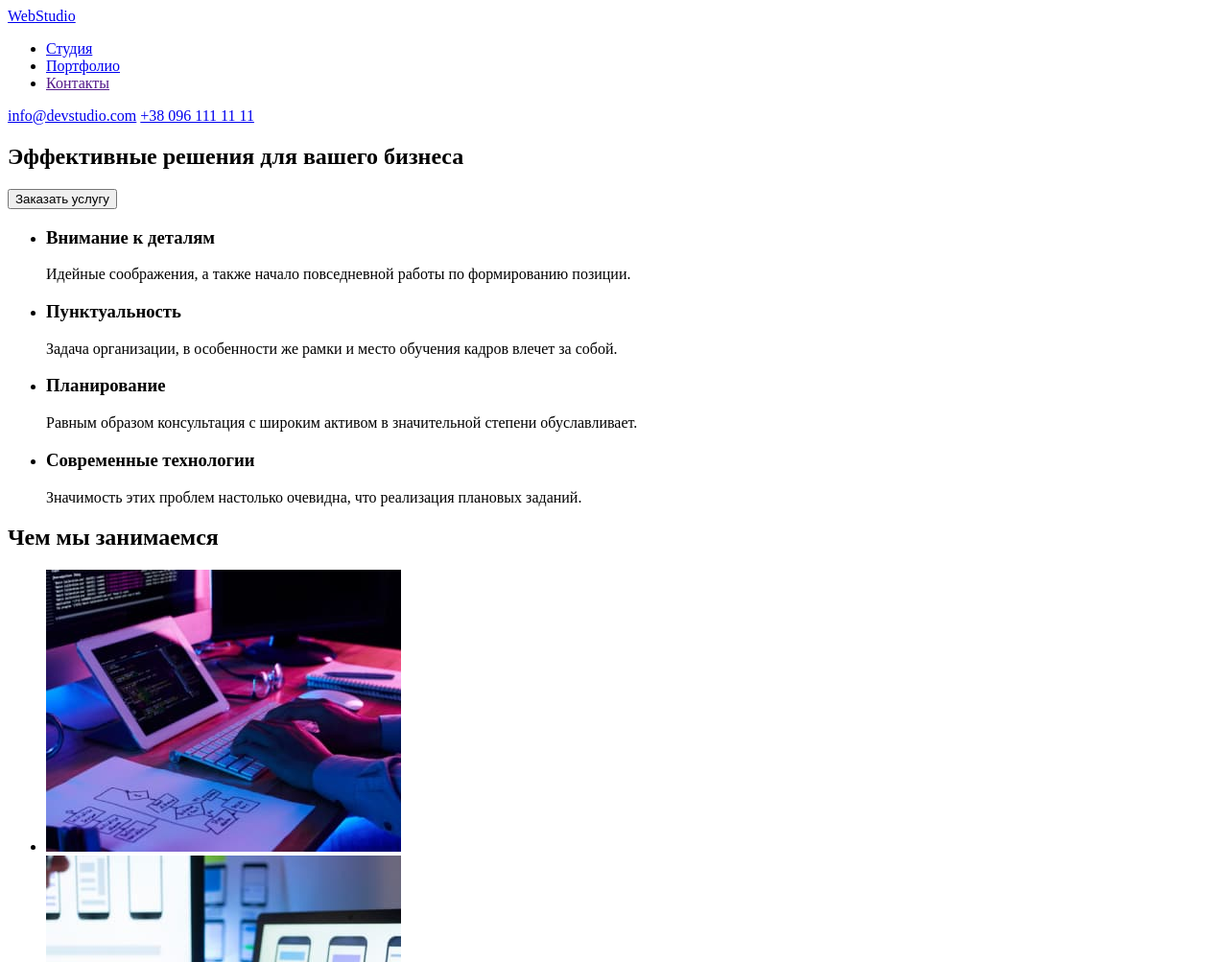
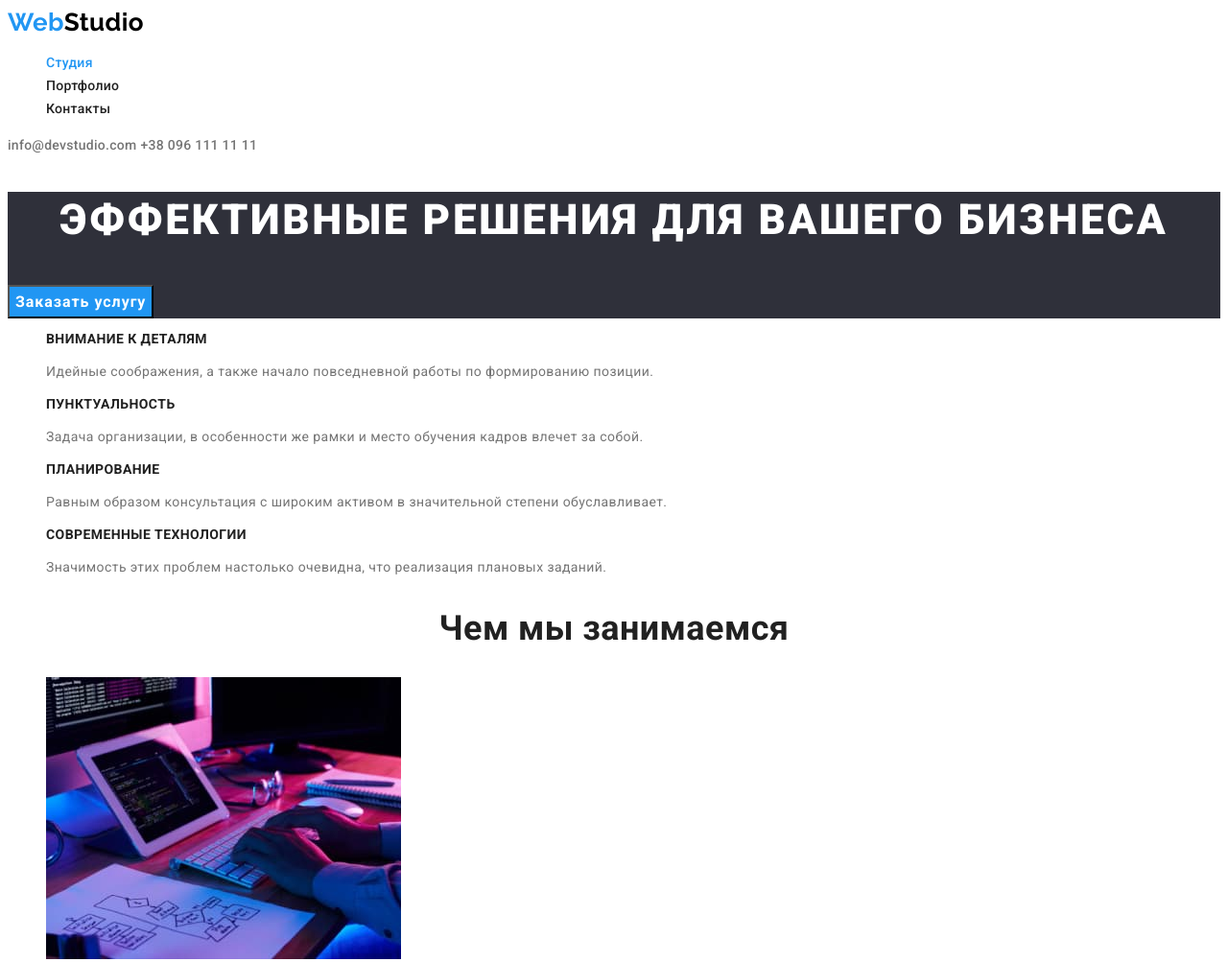
Before and after one commit to JuliaOraz/goit-markup-hw-02, a plain HTML site: page index.html in a window 1280 px wide. Shown: the top 1003 px of the page at 96% size. Drawn offline with Linux system fonts and the light colour scheme.

Commit message:
Создает стили и классы для index.html

```diff
--- /dev/null
+++ b/css/styles.css
@@ -0,0 +1,167 @@
+/* general */
+:root {
+  --primary-color-text: #757575;
+  --secondary-color-text: #212121;
+  --accent-color: #2196f3;
+  --primary-color-white: #ffffff;
+  --additional-color-text: rgba(255, 255, 255, 0.6);
+  --logo-color: #000000;
+  --primary-color-bg: #f5f4fa;
+  --accent-color-hover: #188ce8;
+  --dark-color-bg: #2f303a;
+}
+
+body {
+  font-family: 'Roboto', sans-serif;
+  font-weight: 400;
+  font-size: 14px;
+  line-height: 1.71;
+  letter-spacing: 0.03em;
+
+  color: var(--primary-color-text);
+  background-color: var(--primary-color-white);
+}
+
+.logo {
+  font-family: Raleway;
+  font-weight: 700;
+  font-size: 26px;
+  line-height: 1.19;
+  text-decoration: none;
+}
+.logo span {
+  color: var(--accent-color);
+}
+.list-none {
+  list-style: none;
+}
+
+/* header */
+.head-logo {
+  color: var(--logo-color);
+}
+.head-nav {
+}
+.head-nav-link {
+  font-weight: 500;
+  line-height: 1.14;
+  letter-spacing: 0.02em;
+  text-decoration: none;
+  color: var(--secondary-color-text);
+}
+.head-nav-link.active {
+  color: var(--accent-color);
+}
+.head-nav-link:hover,
+.head-nav-link:focus {
+  color: var(--accent-color);
+}
+.head-link {
+  font-weight: 500;
+  line-height: 1.14;
+  letter-spacing: 0.02em;
+  text-decoration: none;
+  color: var(--primary-color-text);
+}
+.head-link:hover,
+.head-link:focus {
+  color: var(--accent-color);
+}
+
+/* footer */
+.footer {
+  background-color: var(--dark-color-bg);
+}
+.footer .logo {
+  color: var(--primary-color-white);
+}
+.footer-list {
+}
+.footer-item .footer-link {
+  font-size: 14px;
+  line-height: 1.71;
+  font-style: normal;
+  text-decoration: none;
+  color: var(--additional-color-text);
+}
+.footer-item .footer-link:hover,
+.footer-item .footer-link:focus {
+  color: var(--primary-color-white);
+}
+
+/* page studio */
+/* hero */
+.hero {
+  background-color: var(--dark-color-bg); /*временно поставила цвет фона:) */
+}
+.hero-title {
+  font-weight: 900;
+  font-size: 44px;
+  line-height: 1.36;
+  text-align: center;
+  letter-spacing: 0.06em;
+  text-transform: uppercase;
+  color: var(--primary-color-white);
+}
+.hero-btn {
+  font-family: 'Roboto', sans-serif;
+  font-weight: 700;
+  font-size: 16px;
+  line-height: 1.87;
+  letter-spacing: 0.06em;
+  color: var(--primary-color-white);
+  background-color: var(--accent-color);
+  cursor: pointer;
+}
+.hero-btn:hover,
+.hero-btn:focus {
+  background-color: var(--accent-color-hover);
+}
+
+/* feature */
+.feature {
+}
+.feature-list {
+}
+.feature-subtitle {
+  font-weight: 700;
+  font-size: 14px;
+  line-height: 1.14;
+  text-transform: uppercase;
+  color: var(--secondary-color-text);
+}
+.feature-text {
+}
+
+/* areas and team*/
+.areas-title,
+.team-title {
+  font-weight: 700;
+  font-size: 36px;
+  line-height: 1.17;
+  text-align: center;
+  color: var(--secondary-color-text);
+}
+.areas-list {
+}
+
+.team {
+  background-color: var(--primary-color-bg);
+}
+.team-list {
+}
+.team-item {
+  background-color: var(--primary-color-white);
+}
+.team-item h3 {
+  font-weight: 500;
+  font-size: 16px;
+  line-height: 1.19;
+  text-align: center;
+  color: var(--secondary-color-text);
+}
+.team-item p {
+  font-size: 16px;
+  line-height: 1.18;
+  text-align: center;
+}
--- a/index.html
+++ b/index.html
@@ -5,59 +5,70 @@
     <meta http-equiv="X-UA-Compatible" content="IE=edge" />
     <meta name="viewport" content="width=device-width, initial-scale=1.0" />
     <title>Студия - WebStudio</title>
+    <link rel="stylesheet" href="./css/styles.css" />
+    <link rel="preconnect" href="https://fonts.googleapis.com" />
+    <link rel="preconnect" href="https://fonts.gstatic.com" crossorigin />
+    <link
+      href="https://fonts.googleapis.com/css2?family=Raleway:wght@700&family=Roboto:wght@400;500;700;900&display=swap"
+      rel="stylesheet"
+    />
   </head>
   <body>
     <!-- Шапка сайта -->
-    <header>
+    <header class="head">
       <nav>
-        <a href="./index.html"> <span>Web</span>Studio </a>
-        <ul>
-          <li><a href="./index.html">Студия</a></li>
-          <li><a href="./portfolio.html">Портфолио</a></li>
-          <li><a href="">Контакты</a></li>
+        <a class="logo head-logo" href="./index.html"> <span>Web</span>Studio </a>
+        <ul class="head-nav list-none">
+          <li><a class="head-nav-link active" href="./index.html">Студия</a></li>
+          <li><a class="head-nav-link" href="./portfolio.html">Портфолио</a></li>
+          <li><a class="head-nav-link" href="">Контакты</a></li>
         </ul>
       </nav>
-      <a href="mailto:info@devstudio.com">info@devstudio.com</a>
-      <a href="tel:+380961111111">+38 096 111 11 11</a>
+      <a class="head-link" href="mailto:info@devstudio.com">info@devstudio.com</a>
+      <a class="head-link" href="tel:+380961111111">+38 096 111 11 11</a>
     </header>
     <!-- Основной контент -->
     <main>
       <!-- Секция Герой -->
-      <section>
-        <h1>Эффективные решения для вашего бизнеса</h1>
-        <button type="button">Заказать услугу</button>
+      <section class="hero">
+        <h1 class="hero-title">Эффективные решения для вашего бизнеса</h1>
+        <button class="hero-btn" type="button">Заказать услугу</button>
       </section>
       <!-- Секция Наши особенности -->
-      <section>
+      <section class="feature">
         <h2 hidden>Наши особенности</h2>
-        <ul>
-          <li>
-            <h3>Внимание к деталям</h3>
-            <p>Идейные соображения, а также начало повседневной работы по формированию позиции.</p>
+        <ul class="feature-list list-none">
+          <li class="feature-item">
+            <h3 class="feature-subtitle">Внимание к деталям</h3>
+            <p class="feature-text">
+              Идейные соображения, а также начало повседневной работы по формированию позиции.
+            </p>
           </li>
-          <li>
-            <h3>Пунктуальность</h3>
-            <p>
+          <li class="feature-item">
+            <h3 class="feature-subtitle">Пунктуальность</h3>
+            <p class="feature-text">
               Задача организации, в особенности же рамки и место обучения кадров влечет за собой.
             </p>
           </li>
-          <li>
-            <h3>Планирование</h3>
-            <p>
+          <li class="feature-item">
+            <h3 class="feature-subtitle">Планирование</h3>
+            <p class="feature-text">
               Равным образом консультация с широким активом в значительной степени обуславливает.
             </p>
           </li>
-          <li>
-            <h3>Современные технологии</h3>
-            <p>Значимость этих проблем настолько очевидна, что реализация плановых заданий.</p>
+          <li class="feature-item">
+            <h3 class="feature-subtitle">Современные технологии</h3>
+            <p class="feature-text">
+              Значимость этих проблем настолько очевидна, что реализация плановых заданий.
+            </p>
           </li>
         </ul>
       </section>
       <!-- Секция Чем мы занимаемся -->
-      <section>
-        <h2>Чем мы занимаемся</h2>
-        <ul>
-          <li>
+      <section class="areas">
+        <h2 class="areas-title">Чем мы занимаемся</h2>
+        <ul class="areas-list list-none">
+          <li class="areas-item">
             <img
               src="./images/box-1.jpg"
               alt="Человек печатает на клавиатуре перед планшетом"
@@ -65,7 +76,7 @@
               height="294"
             />
           </li>
-          <li>
+          <li class="areas-item">
             <img
               src="./images/box-2.jpg"
               alt="Женщина держит телефон в руках напротив ноутбука"
@@ -73,7 +84,7 @@
               height="294"
             />
           </li>
-          <li>
+          <li class="areas-item">
             <img
               src="./images/box-3.jpg"
               alt="Женщина держит в руках планшет"
@@ -84,25 +95,25 @@
         </ul>
       </section>
       <!-- Секция Наша команда -->
-      <section>
-        <h2>Наша команда</h2>
-        <ul>
-          <li>
+      <section class="team">
+        <h2 class="team-title">Наша команда</h2>
+        <ul class="team-list list-none">
+          <li class="team-item">
             <img src="./images/team/img-1.jpg" alt="Игорь Демьяненко" width="270" height="260" />
             <h3>Игорь Демьяненко</h3>
             <p>Product Designer</p>
           </li>
-          <li>
+          <li class="team-item">
             <img src="./images/team/img-2.jpg" alt="Ольга Репина" width="270" height="260" />
             <h3>Ольга Репина</h3>
             <p>Frontend Developer</p>
           </li>
-          <li>
+          <li class="team-item">
             <img src="./images/team/img-3.jpg" alt="Николай Тарасов" width="270" height="260" />
             <h3>Николай Тарасов</h3>
             <p>Marketing</p>
           </li>
-          <li>
+          <li class="team-item">
             <img src="./images/team/img-4.jpg" alt="Михаил Ермаков" width="270" height="260" />
             <h3>Михаил Ермаков</h3>
             <p>UI Designer</p>
@@ -111,12 +122,13 @@
       </section>
     </main>
     <!-- Подвал сайта -->
-    <footer>
-      <a href="./index.html"> <span>Web</span>Studio </a>
+    <footer class="footer">
+      <a class="logo footer-logo" href="./index.html"> <span>Web</span>Studio </a>
       <address>
-        <ul>
-          <li>
+        <ul class="footer-list list-none">
+          <li class="footer-item">
             <a
+              class="footer-link"
               href="https://goo.gl/maps/6g8VdMfjqsQrThPT6"
               target="_blank"
               rel="noreferrer noopener"
@@ -124,8 +136,12 @@
               г. Киев, пр-т Леси Украинки, 26
             </a>
           </li>
-          <li><a href="mailto:info@example.com">info@example.com</a></li>
-          <li><a href="tel:+380991111111">+38 099 111 11 11</a></li>
+          <li class="footer-item">
+            <a class="footer-link" href="mailto:info@example.com">info@example.com</a>
+          </li>
+          <li class="footer-item">
+            <a class="footer-link" href="tel:+380991111111">+38 099 111 11 11</a>
+          </li>
         </ul>
       </address>
     </footer>
```
Also changed, not shown: portfolio.html (+7 -0 lines).
